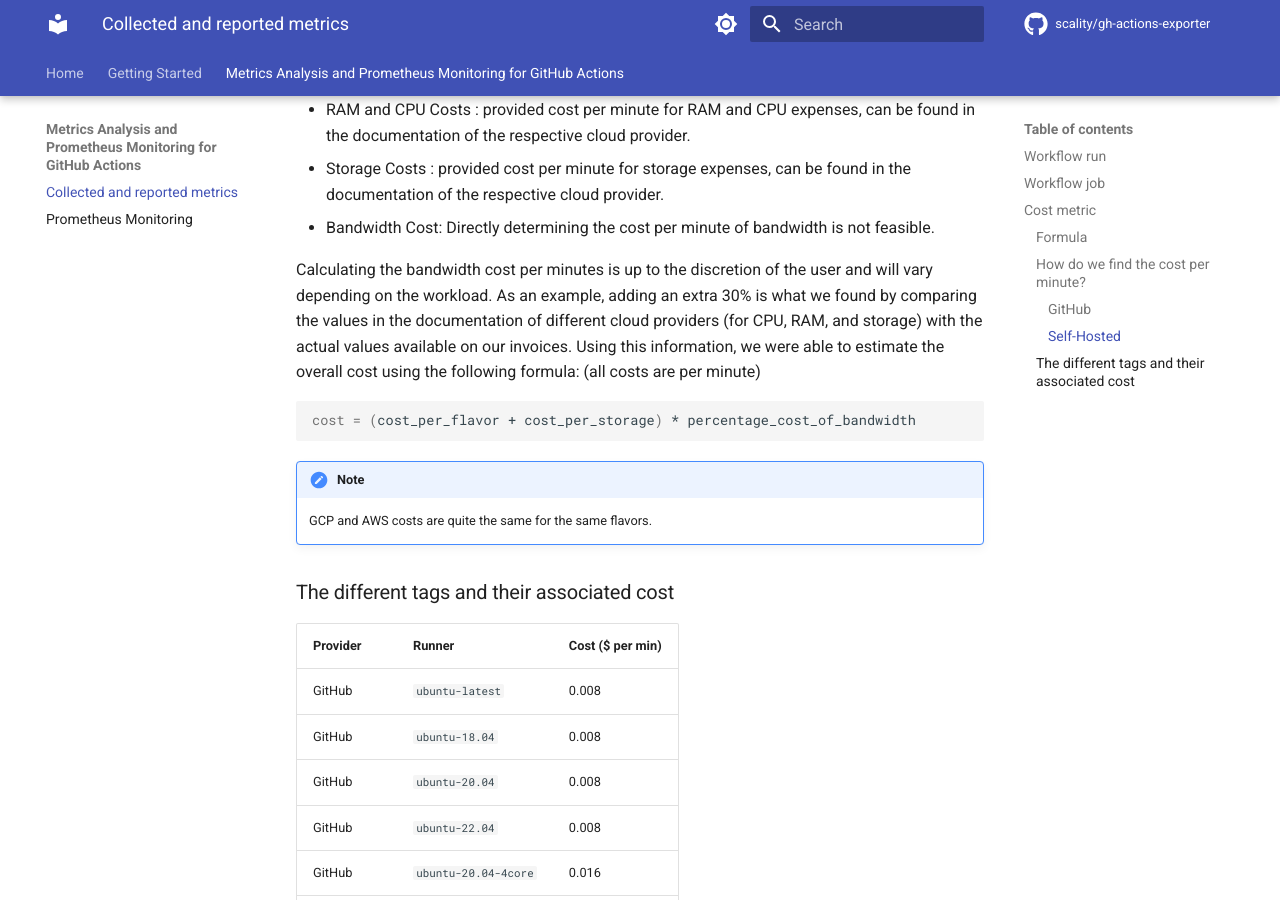
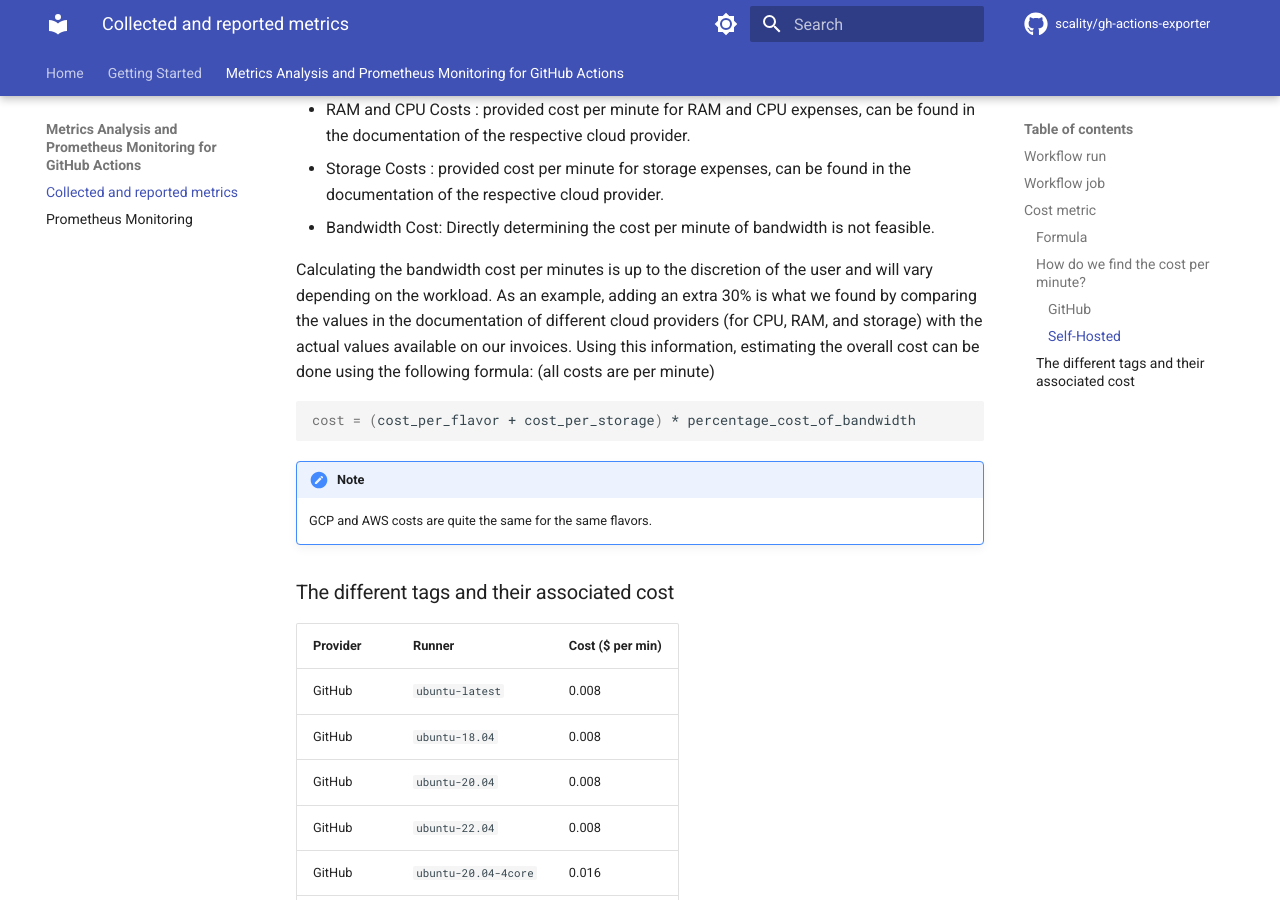
Before and after one commit to scality/gh-actions-exporter, an MkDocs documentation site: the page built from docs/metrics-analysis-prometheus/collected-reported-metrics.md, in a window 1280 px wide and 900 px high, scrolled down 2153 px. Built offline with MkDocs 1.6.1 and Material for MkDocs 9.7.7, drawn with Linux system fonts in a browser that asks for light colours; comment, search, counter and statistics services are not loaded.

Commit message:
Update docs/metrics-analysis-prometheus/collected-reported-metrics.md
Co-authored-by: Thomas Carmet <thomas.carmet@scality.com>

````diff
--- a/docs/metrics-analysis-prometheus/collected-reported-metrics.md
+++ b/docs/metrics-analysis-prometheus/collected-reported-metrics.md
@@ -99,8 +99,8 @@
 user and will vary depending on the workload. As an example, adding an
 extra 30% is what we found by comparing the values in the documentation
 of different cloud providers (for CPU, RAM, and storage) with the actual
-values available on our invoices. Using this information, we were able
-to estimate the overall cost using the following formula:
+values available on our invoices. Using this information,
+estimating the overall cost can be done using the following formula:
 (all costs are per minute)
 
 ```bash
````
